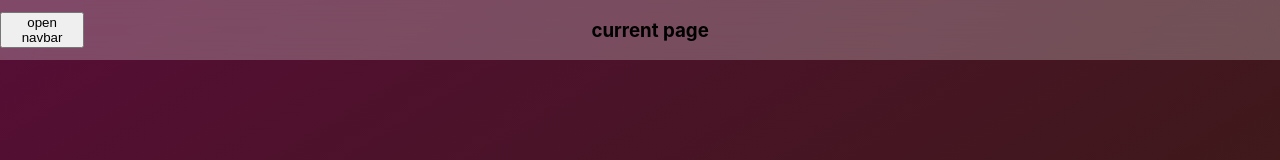
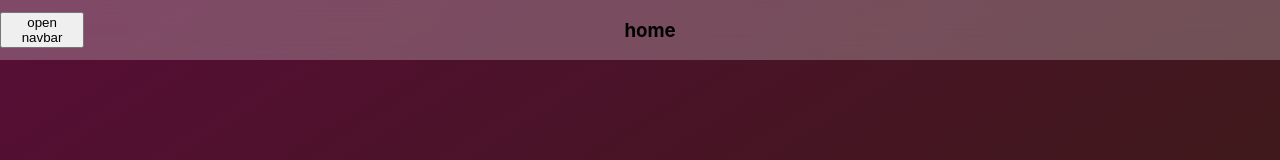
Before and after one commit to klover-rs/aboutme, a React (Create React App) app: page /about in a window 1280 px wide. Shown: the top 160 px of the page. Built offline with nearby package versions, Linux system fonts and the light colour scheme.

Commit message:
display current page name

```diff
--- a/src/tsx/Topbar.tsx
+++ b/src/tsx/Topbar.tsx
@@ -2,10 +2,14 @@
 import { useState } from 'react';
 import '../style/Topbar.css';
 import NavBar from './Navbar';
+import { useLocation } from 'react-router-dom';
 
 export default function TopBar() {
 
     const [elapse, setElapse] = useState(false);
+    const location = useLocation();
+
+    const pageName = location.pathname.split('/').filter(Boolean).pop() || 'home';
 
     const handleButtonClick = () => {
         setElapse(prevElapse => !prevElapse);
@@ -32,7 +36,7 @@ export default function TopBar() {
             </div>
             <div className="current-page-header-container">
                 <div className='current-page-header-container-inner'>
-                    <h3>current page</h3>
+                    <h3>{pageName}</h3>
                 </div>
             </div>
 
```
